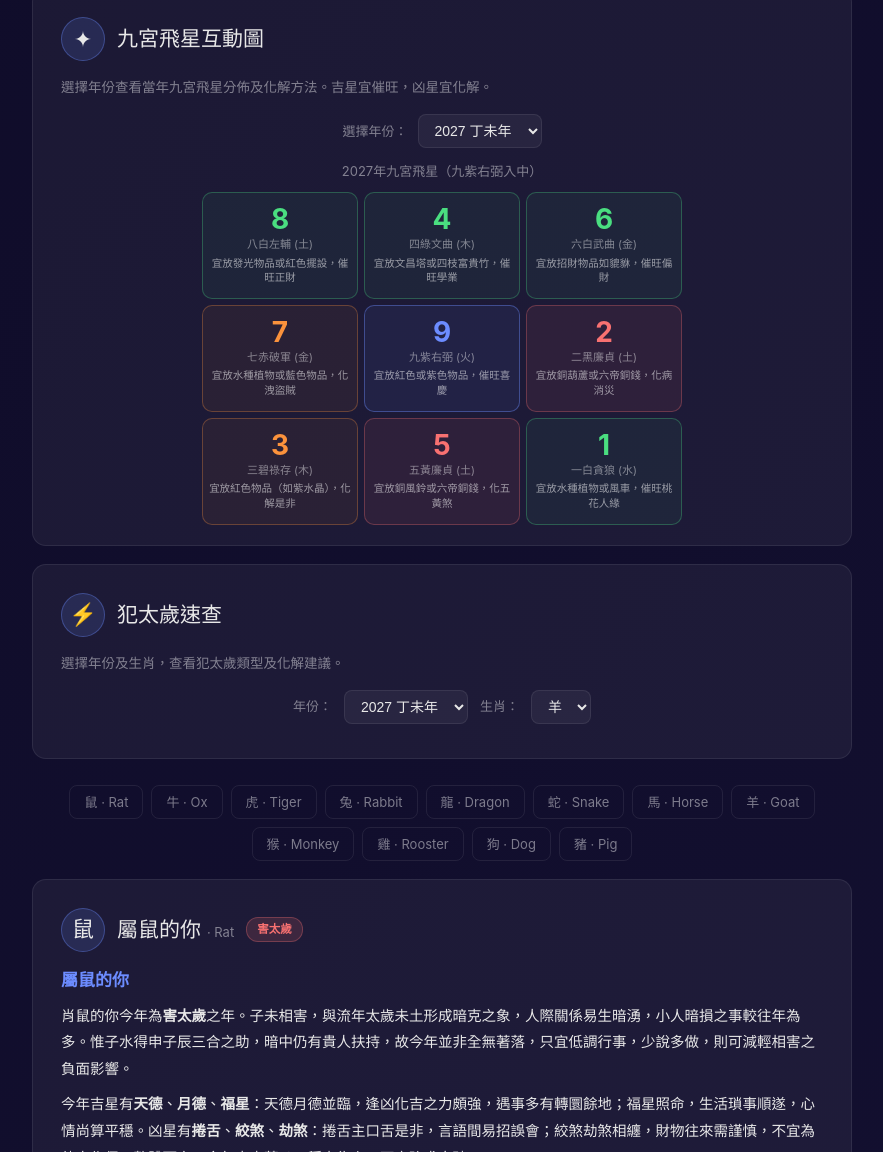
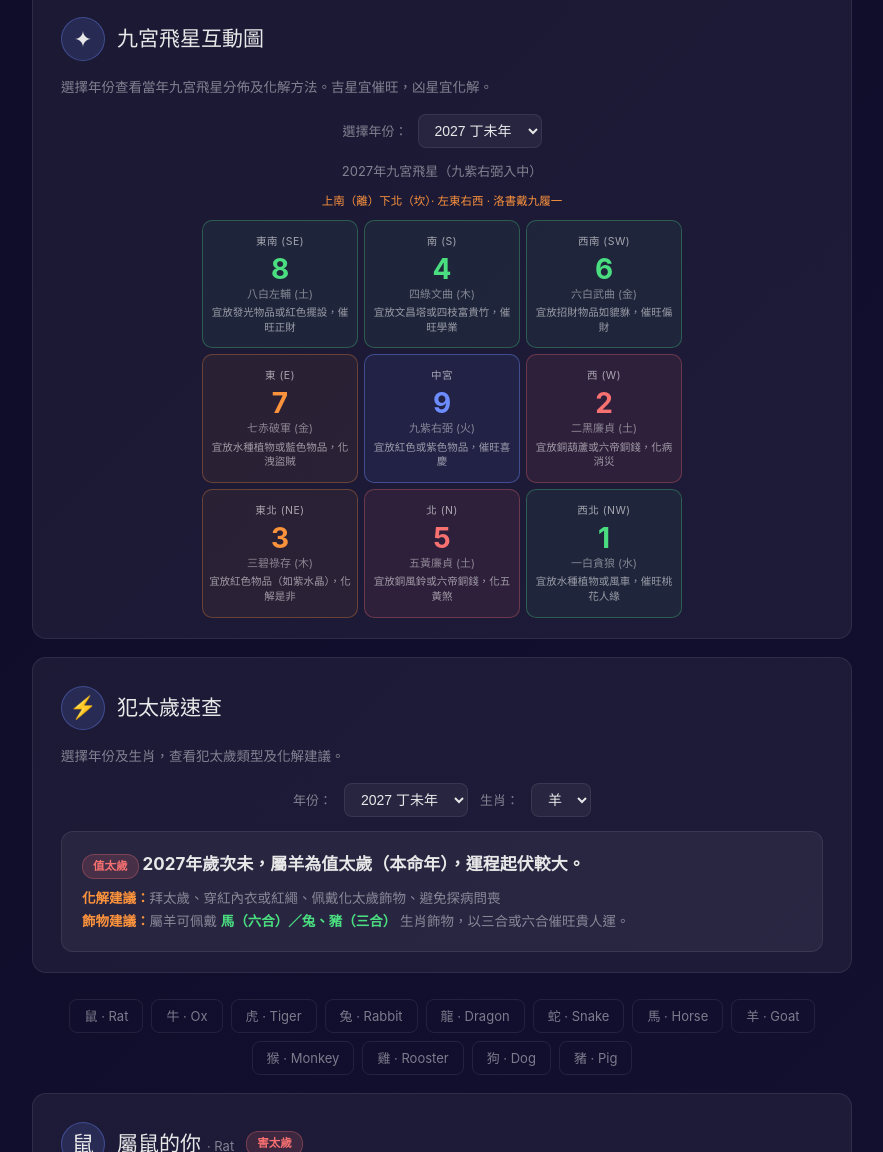
Before and after one commit to forumdata-collab/sokman-2027, a plain HTML site: page index.html in a window 1280 px wide. Shown: the part 469-1621 px from the top of the page, without its empty margins (198-1081 px from the left). Drawn offline with Linux system fonts and the light colour scheme.

Commit message:
fix: 飛星格數修復（JS 負數 mod bug）+ 方位標籤 + 犯太歲飾物建議
- 修復非 2027 年份飛星格數不足（JS 負數餘數導致 STAR_DATA[0] undefined）
- 每格加方位標籤（東南/南/西南...）+ 底部方向提示（上南下北 洛書戴九履一）
- 犯太歲新增飾物建議行（六合/三合生肖推薦，如羊→馬六合/兔豬三合）
- 移除 fly-year-title dead element reference

```diff
--- a/index.html
+++ b/index.html
@@ -60,7 +60,8 @@ h1{font-size:32px;margin-bottom:10px;line-height:1.3}
 .fly-cell.danger .star-num{color:var(--red)}
 .fly-cell.center{border-color:rgba(108,140,255,0.4);background:rgba(108,140,255,0.08)}
 .fly-cell.center .star-num{color:var(--accent)}
-.fly-compass{text-align:center;font-size:11px;color:var(--dim);margin-top:2px}
+.fly-compass{text-align:center;font-size:10.5px;color:rgba(255,255,255,0.6);margin-bottom:4px;letter-spacing:0.5px}
+.fly-dir{text-align:center;font-size:11.5px;color:var(--orange);margin-bottom:8px}
 /* ── 犯太歲 ── */
 .ts-controls{display:flex;gap:12px;align-items:center;justify-content:center;margin:14px 0;flex-wrap:wrap}
 .ts-controls label{font-size:13px;color:var(--dim)}
@@ -111,6 +112,7 @@ h1{font-size:32px;margin-bottom:10px;line-height:1.3}
 </select>
 </div>
 <div class="fly-year-label" id="fly-label"></div>
+<div class="fly-dir" id="fly-dir" style="font-size:11.5px;color:var(--orange);margin-bottom:8px;text-align:center"></div>
 <div class="fly-grid" id="fly-grid"></div>
 </div>
 </div>
@@ -1522,9 +1524,9 @@ const STAR_DATA={
   9:{name:'九紫右弼',el:'火',type:'auspicious',remedy:'宜放紅色或紫色物品，催旺喜慶'}
 };
 const LUOSHU=[[4,9,2],[3,5,7],[8,1,6]];
-const COMPASS=[['SE (巽)','S (離)','SW (坤)'],['E (震)','中宮','W (兌)'],['NE (艮)','N (坎)','NW (乾)']];
+const COMPASS=[['東南 (SE)','南 (S)','西南 (SW)'],['東 (E)','中宮','西 (W)'],['東北 (NE)','北 (N)','西北 (NW)']];
 function centerStar(y){let c=3-((y-2024)%9);if(c<=0)c+=9;return c}
-function getGrid(c){return LUOSHU.map(r=>r.map(v=>((v-5+c-1)%9)+1))}
+function getGrid(c){return LUOSHU.map(r=>r.map(v=>(((v+c-6)%9+9)%9)+1))}
 function renderFly(){
   const y=+document.getElementById('fly-year').value;
   const c=centerStar(y),g=getGrid(c);
@@ -1533,11 +1535,12 @@ function renderFly(){
     const d=STAR_DATA[s];
     const cell=document.createElement('div');
     cell.className='fly-cell '+d.type+(ri===1&&ci===1?' center':'');
-    cell.innerHTML='<div class="star-num">'+s+'</div><div class="star-info">'+d.name+' ('+d.el+')</div><div class="star-remedy">'+d.remedy+'</div>';
+    cell.innerHTML='<div class="fly-compass">'+COMPASS[ri][ci]+'</div><div class="star-num">'+s+'</div><div class="star-info">'+d.name+' ('+d.el+')</div><div class="star-remedy">'+d.remedy+'</div>';
     el.appendChild(cell);
   }));
+  const dirnote='上南（離）下北（坎）· 左東右西 · 洛書戴九履一';
   document.getElementById('fly-label').textContent=y+'年九宮飛星（'+STAR_DATA[c].name+'入中）';
-  document.getElementById('fly-year-title').textContent=y;
+  document.getElementById('fly-dir').textContent=dirnote;
 }
 
 const ANIMALS=['鼠','牛','虎','兔','龍','蛇','馬','羊','猴','雞','狗','豬'];
@@ -1559,6 +1562,20 @@ const TS_REMEDIES={
   '害':'拜太歲、防小人暗害、注意飲食健康、慎交友',
   '破':'拜太歲、慎防破財、不宜冒險投資、保守理財'
 };
+const PENDANT={
+  '鼠':'牛（六合）／猴、龍（三合）',
+  '牛':'鼠（六合）／蛇、雞（三合）',
+  '虎':'豬（六合）／馬、狗（三合）',
+  '兔':'狗（六合）／豬、羊（三合）',
+  '龍':'雞（六合）／猴、鼠（三合）',
+  '蛇':'猴（六合）／雞、牛（三合）',
+  '馬':'羊（六合）／虎、狗（三合）',
+  '羊':'馬（六合）／兔、豬（三合）',
+  '猴':'蛇（六合）／鼠、龍（三合）',
+  '雞':'龍（六合）／蛇、牛（三合）',
+  '狗':'兔（六合）／虎、馬（三合）',
+  '豬':'虎（六合）／兔、羊（三合）'
+};
 function renderTS(){
   const y=+document.getElementById('ts-year').value;
   const z=document.getElementById('ts-zodiac').value;
@@ -1573,7 +1590,8 @@ function renderTS(){
   else{type='無犯太歲';label='-';detail='屬'+z+'今年無犯太歲，運程相對平穩，宜把握機遇。'}
   const cls=label==='-'?'normal':'tai';
   r.innerHTML='<div class="ts-rel"><span class="badge '+cls+'">'+type+'</span> '+detail+'</div>'
-    +'<div class="ts-remedy"><b>化解建議：</b>'+(TS_REMEDIES[label]||'保持心態平和，多行善事，佩戴平安飾物。')+'</div>';
+    +'<div class="ts-remedy"><b>化解建議：</b>'+(TS_REMEDIES[label]||'保持心態平和，多行善事，佩戴平安飾物。')+'</div>'
+    +'<div class="ts-remedy"><b>飾物建議：</b>屬'+z+'可佩戴 <span style="color:var(--green);font-weight:600">'+PENDANT[z]+'</span> 生肖飾物，以三合或六合催旺貴人運。</div>';
 }
 
 renderFly();
```
